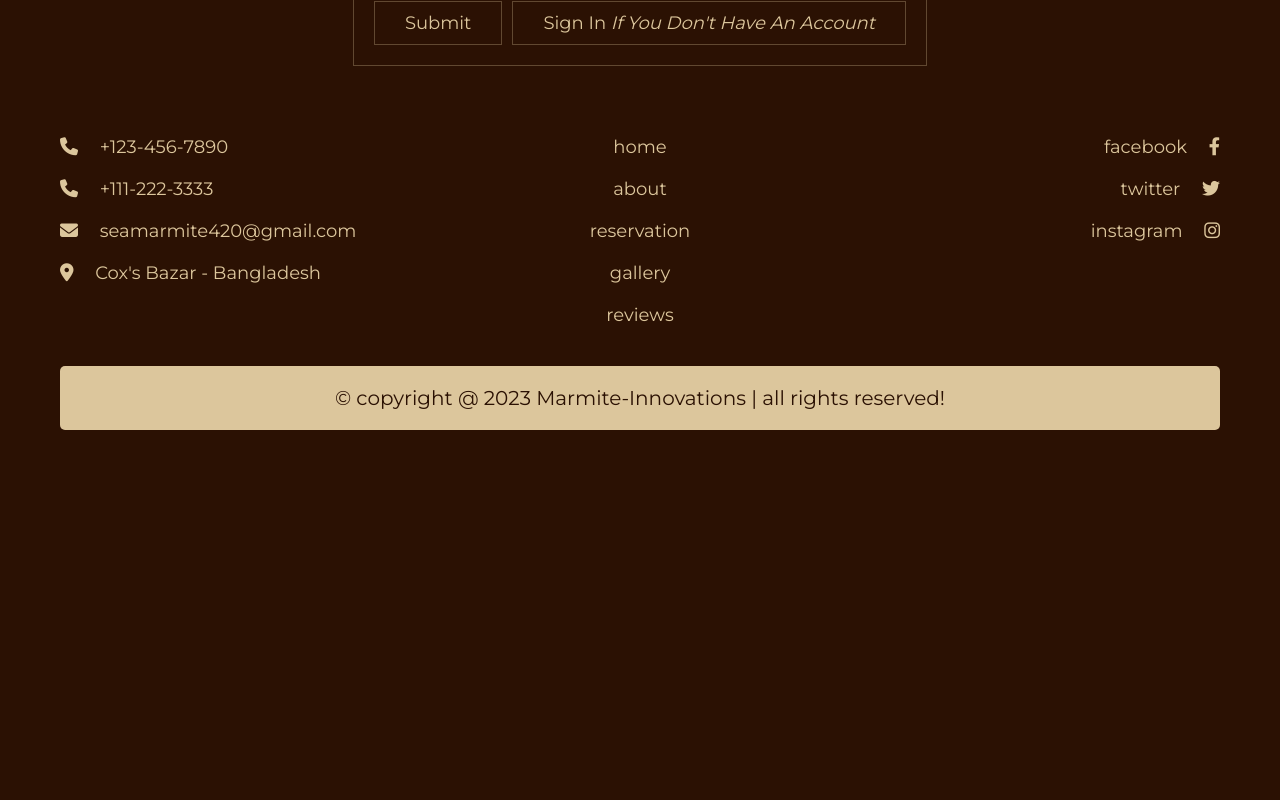
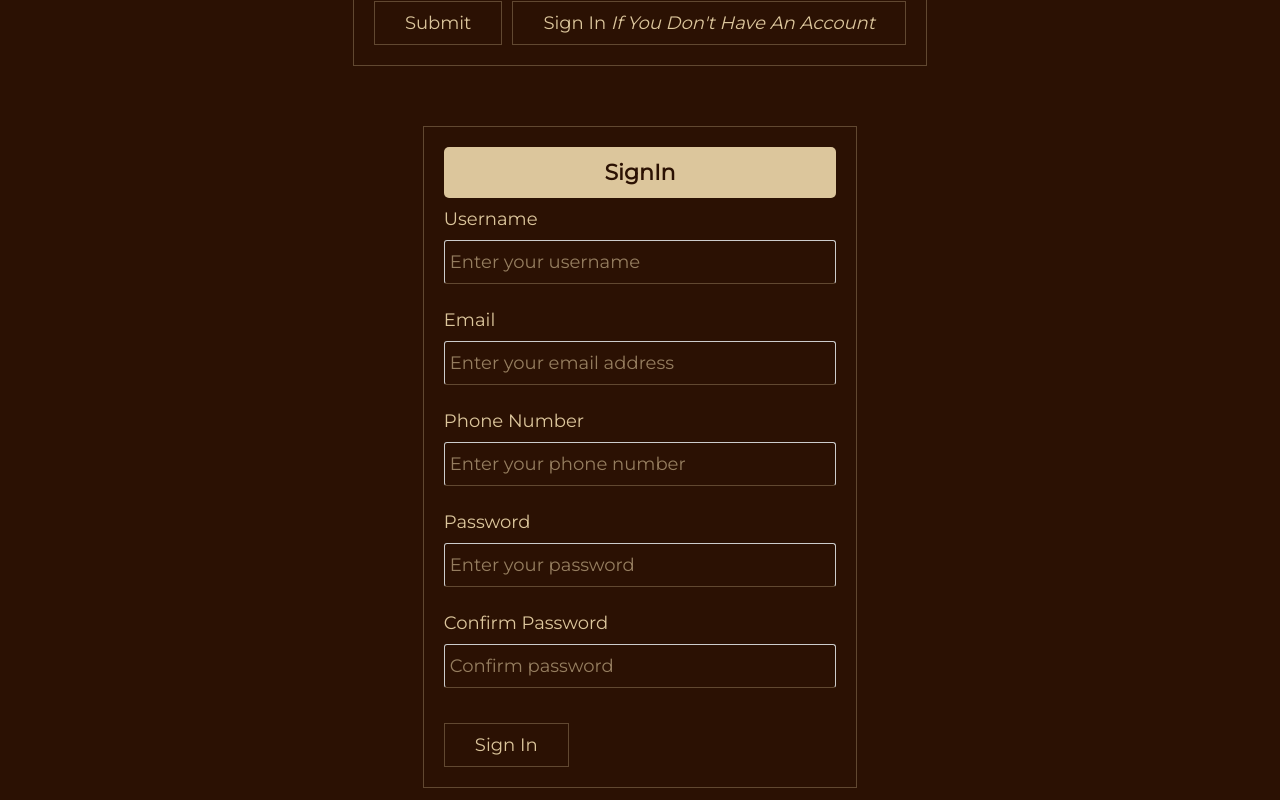
Before and after one commit to mrif449/Hotel-Management-System, a React (Create React App) app in the folder client/: page / in a window 1280 px wide. Shown: the part 5120-5920 px from the top of the page. Before the commit the page ends 5580 px from the top, so only its background shows below. Built offline with nearby package versions, Linux system fonts and the light colour scheme.

Commit message:
Added sign in ui

```diff
--- a/client/src/views/body/Body.js
+++ b/client/src/views/body/Body.js
@@ -7,6 +7,7 @@ import FeedbackComponent from "./home-page/feedback";
 import ReservationComponent from "./home-page/reservation";
 import FeedbackFormComponent from "./home-page/feedbackForm";
 import Login from "./authentication-page/login";
+import SignIn from "./authentication-page/signin";
 
 const Body = () => {
     return (
@@ -19,6 +20,7 @@ const Body = () => {
             <FeedbackComponent />
             <FeedbackFormComponent />
             <Login />
+            <SignIn />
         </div>
     );
 }
--- /dev/null
+++ b/client/src/views/body/authentication-page/signin.js
@@ -0,0 +1,38 @@
+import React from "react";
+
+const SignIn = () => {
+    return (
+        <section className="login" id="login">
+            <div className="login-container">
+                <form className="login-form">
+                    <h3>SignIn</h3>
+                    <div className="form-group">
+                        <label htmlFor="username">Username</label>
+                        <input type="text" id="username" className="form-control" placeholder="Enter your username" />
+                    </div>
+                    <div className="form-group">
+                        <label htmlFor="email">Email</label>
+                        <input type="email" id="email" className="form-control" placeholder="Enter your email address" />
+                    </div>
+                    <div className="form-group">
+                        <label htmlFor="phone">Phone Number</label>
+                        <input type="text" id="phone" className="form-control" placeholder="Enter your phone number" />
+                    </div>
+                    <div className="form-group">
+                        <label htmlFor="password">Password</label>
+                        <input type="password" id="password" className="form-control" placeholder="Enter your password" />
+                    </div>
+                    <div className="form-group">
+                        <label htmlFor="confirm_password">Confirm Password</label>
+                        <input type="password" id="confirm_password" className="form-control" placeholder="Confirm password" />
+                    </div>
+                    <button className="btn">
+                        Sign In
+                    </button>
+                </form>
+            </div>
+        </section>
+    );
+};
+
+export default SignIn;
```
